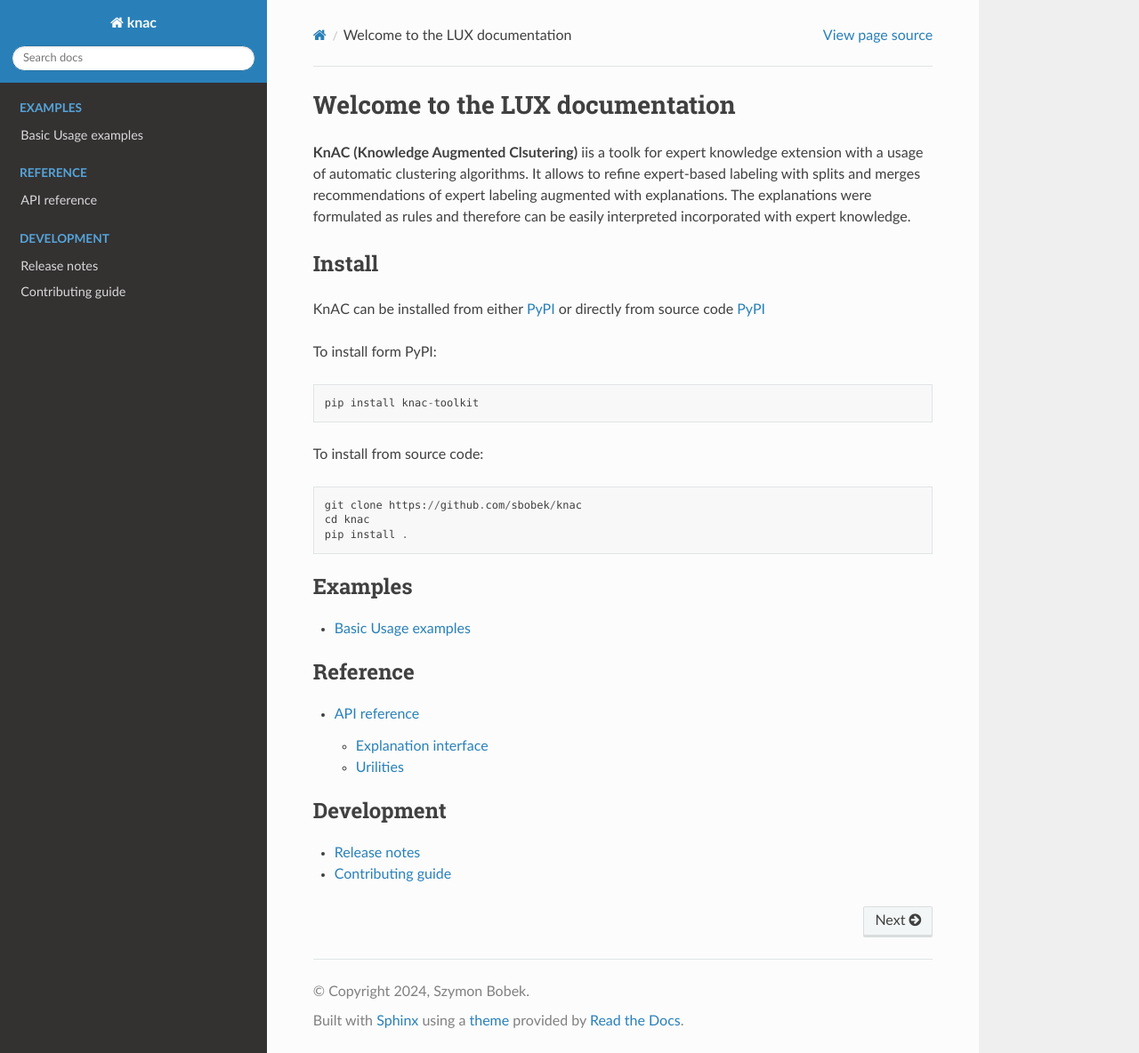
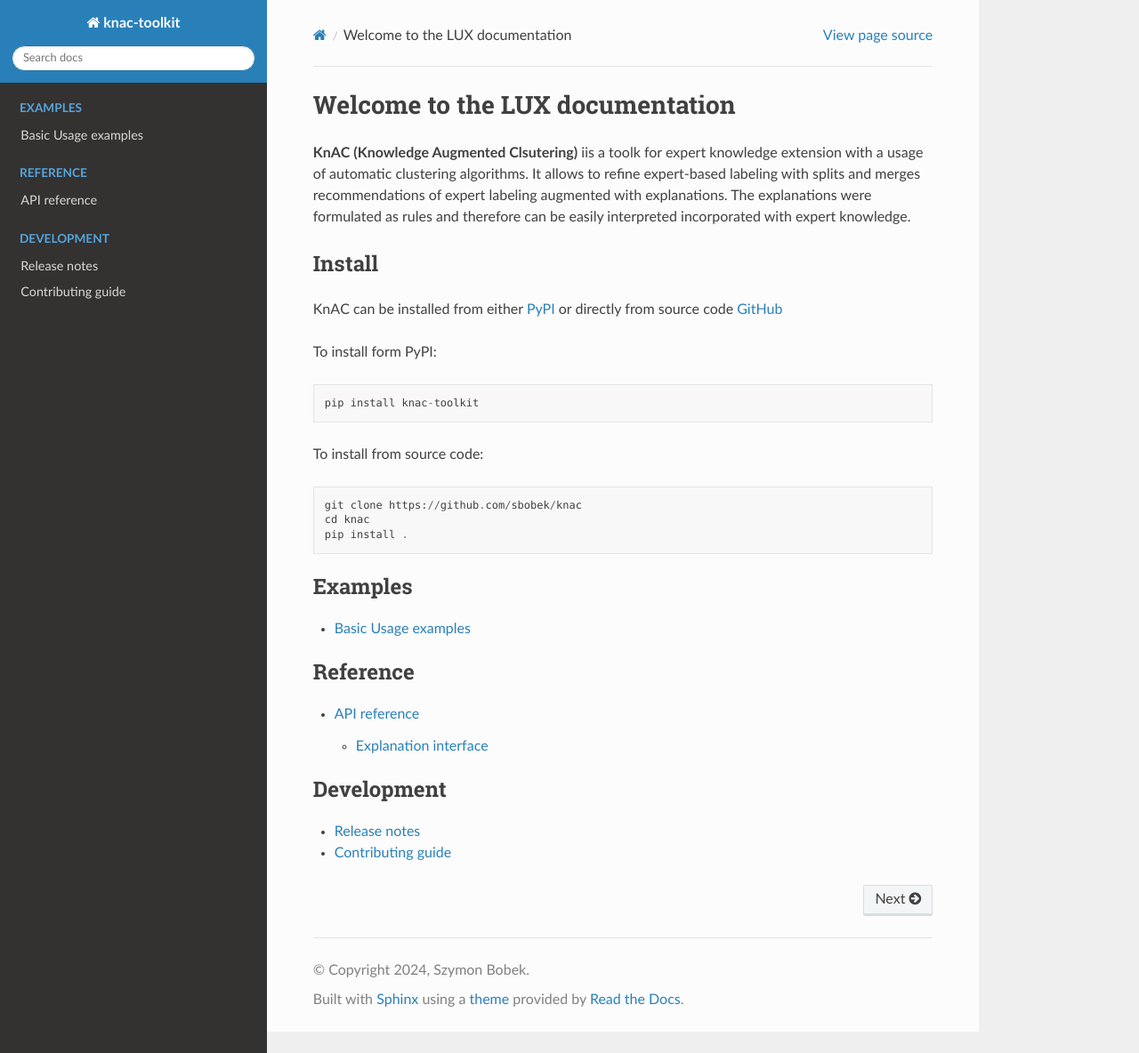
Before and after one commit to sbobek/knac, a Sphinx documentation site: the page built from docs/index.rst, in a window 1280 px wide and 1184 px high. Shown: the whole window at 89% size. Built offline with Sphinx 7.4.7 and the Read the Docs theme 2.0.0, drawn with Linux system fonts in a browser that asks for light colours.

Commit message:
Updatede readthedocs

```diff
--- a/docs/conf.py
+++ b/docs/conf.py
@@ -17,7 +17,7 @@ sys.path.insert(0, os.path.abspath('../src/'))
 
 # -- Project information -----------------------------------------------------
 
-project = 'knac'
+project = 'knac-toolkit'
 copyright = '2024, Szymon Bobek'
 author = 'Szymon Bobek'
 
--- a/docs/index.rst
+++ b/docs/index.rst
@@ -13,7 +13,7 @@ Welcome to the LUX documentation
 Install
 =======
 
-KnAC can be installed from either `PyPI <https://pypi.org/project/lux-explainer>`_ or directly from source code `PyPI <https://github.com/sbobek/lux>`_
+KnAC can be installed from either `PyPI <https://pypi.org/project/knac-toolkit>`_ or directly from source code `GitHub <https://github.com/sbobek/knac>`_
 
 To install form PyPI::
 
```
Also changed, not shown: docs/api.rst (+0 -10 lines).
